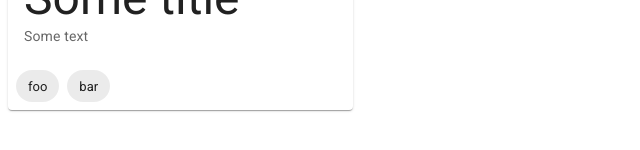
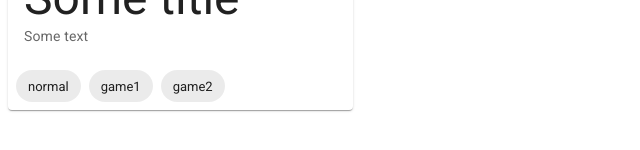
Before and after one commit to eddiemuss/pokemon, a Next.js app: page / in a window 1280 px wide. Shown: the part 194-344 px from the top of the page, without its empty margins (0-640 px from the left). Built offline with nearby package versions, Linux system fonts and the light colour scheme.

Commit message:
fix: types

```diff
--- a/common/interfaces/props.ts
+++ b/common/interfaces/props.ts
@@ -1,5 +1,3 @@
-import {ReactNode} from "react";
-
 export interface Children {
-    children: ReactNode
+    children: JSX.Element
 }
--- /dev/null
+++ b/common/interfaces/return.ts
@@ -0,0 +1 @@
+export type FCReturnValue = JSX.Element
--- a/modules/pokemon/components/Pokemon/Pokemon.tsx
+++ b/modules/pokemon/components/Pokemon/Pokemon.tsx
@@ -2,17 +2,24 @@ import Card from "common/components/Card/Card";
 
 const Pokemon = () => (
     <Card>
+        <>
             <Card.Image image="https://picsum.photos/200/300" alt="stock image"/>
             <Card.Content>
-            <Card.Title>Some title</Card.Title>
-            <Card.Text>Some text</Card.Text>
+                <>
+                    <Card.Title><>Some title</>
+                    </Card.Title>
+                    <Card.Text><>Some text</>
+                    </Card.Text>
                     <Card.Content.onExpanded>
-                Show more Content
+                        <>Show more Content</>
                     </Card.Content.onExpanded>
+                </>
             </Card.Content>
             <Card.Bottom>
-            <Card.Chips chips={['foo', 'bar']}/>
+                <Card.Chips chips={['normal']}/>
+                <Card.Chips chips={['game1', 'game2']}/>
             </Card.Bottom>
+        </>
     </Card>
 )
 
--- a/common/utils/sample-data.ts
+++ b/modules/pokemon/utils/sample-data.ts
@@ -1,4 +1,4 @@
-import { User } from '../interfaces'
+import { User } from '../../../common/interfaces'
 
 /** Dummy user data. */
 export const sampleUserData: User[] = [
--- a/pages/api/users/index.ts
+++ b/pages/api/users/index.ts
@@ -1,5 +1,5 @@
 import { NextApiRequest, NextApiResponse } from 'next'
-import { sampleUserData } from '../../../common/utils/sample-data'
+import { sampleUserData } from '../../../modules/pokemon/utils/sample-data'
 
 const handler = (_req: NextApiRequest, res: NextApiResponse) => {
   try {
--- a/pages/users/[id].tsx
+++ b/pages/users/[id].tsx
@@ -1,7 +1,7 @@
 import { GetStaticProps, GetStaticPaths } from 'next'
 
 import { User } from '../../common/interfaces'
-import { sampleUserData } from '../../common/utils/sample-data'
+import { sampleUserData } from '../../modules/pokemon/utils/sample-data'
 import Layout from '../../common/components/Layout'
 import ListDetail from '../../common/components/ListDetail'
 
--- a/pages/users/index.tsx
+++ b/pages/users/index.tsx
@@ -2,7 +2,7 @@ import { GetStaticProps } from 'next'
 import Link from 'next/link'
 
 import { User } from '../../common/interfaces'
-import { sampleUserData } from '../../common/utils/sample-data'
+import { sampleUserData } from '../../modules/pokemon/utils/sample-data'
 import Layout from '../../common/components/Layout'
 import List from '../../common/components/List'
 
```
Also changed, not shown: common/components/Card/Content.tsx (+4 -3 lines). Lines whose indentation alone changed are shown as unchanged.
